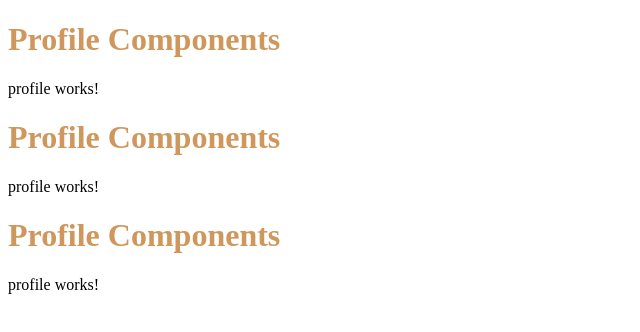
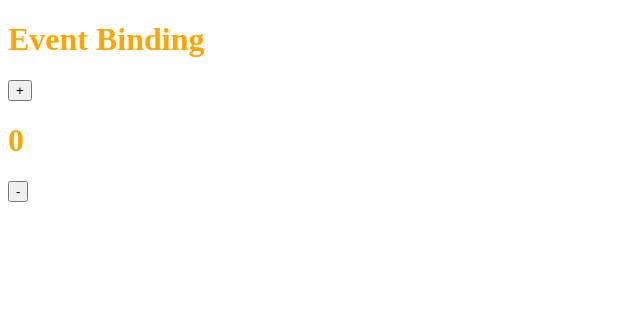
Before and after one commit to SharanyaNemade/15.Signals-Data-Types-Explained-Angular-21, an Angular app: page / in a window 1280 px wide. Shown: the top 332 px of the page, without its empty margins (0-640 px from the left). Built offline with nearby package versions, Linux system fonts and the light colour scheme.

Commit message:
first commit

```diff
--- a/src/app/app.html
+++ b/src/app/app.html
@@ -1,3 +1,6 @@
-<app-profile></app-profile>
-<app-profile></app-profile>
-<app-profile></app-profile>
+<h1>Event Binding</h1>
+<button (click)="counter('plus')">+</button>
+<h1><span>{{count}}</span></h1>
+<button (click)="counter('minus')">-</button>
+<br/>
+<!-- <button (click) = "showUserName()">Show</button> -->
--- a/src/app/app.ts
+++ b/src/app/app.ts
@@ -1,13 +1,31 @@
 import { Component, signal } from '@angular/core';
 import { RouterOutlet } from '@angular/router';
-import { Profile } from './profile/profile';
 
 @Component({
-  imports: [RouterOutlet,Profile],
+  imports: [RouterOutlet],
   selector: 'app-root',
   standalone: true,
   styleUrl: './app.css',
   templateUrl: './app.html',
 })
 export class App {
+
+  count = 0;
+
+  counter(action: string) {
+    if (action == 'minus') {
+      this.count > 0 && this.count--
+    }
+    else
+    {
+      this.count++
+    }
+    //this.showUserName();
+  }
+
+
+  showUserName()
+  {
+    alert("Hello")
+  }
 }
--- a/src/app/profile/profile.css
+++ /dev/null
@@ -1,3 +0,0 @@
-h1{
-    color: rgba(184, 100, 10, 0.671);
-}
--- a/src/app/profile/profile.html
+++ /dev/null
@@ -1,2 +0,0 @@
-<h1>Profile Components</h1>
-<p>profile works!</p>
--- a/src/folder/folder.css
+++ /dev/null
@@ -1,7 +0,0 @@
-p{
-    color: aqua;
-}
-
-h1{
-    color: rgb(5, 6, 106);
-}
```
Also changed, not shown: src/app/profile/profile.ts (deleted, +0 -13 lines), src/folder/folder.html (deleted, +0 -7 lines), src/folder/folder.ts (deleted, +0 -18 lines), 2 other files (tests, documents, lock files or other folders).
